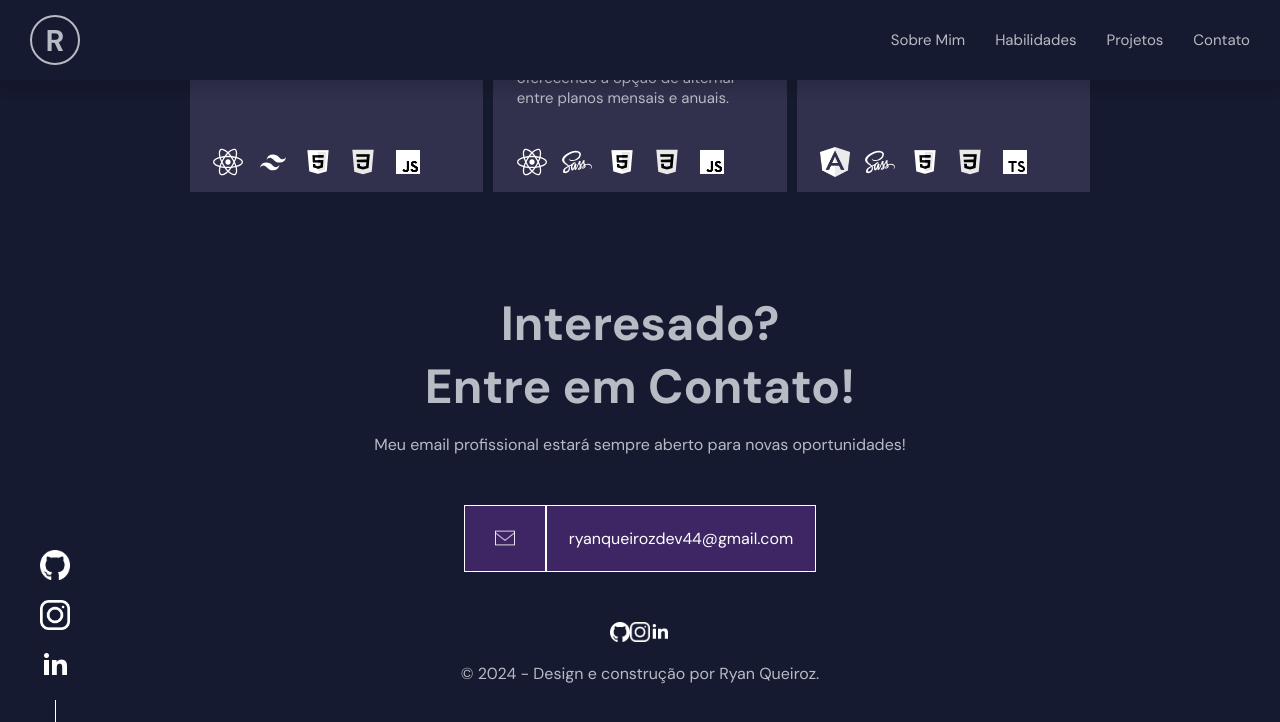
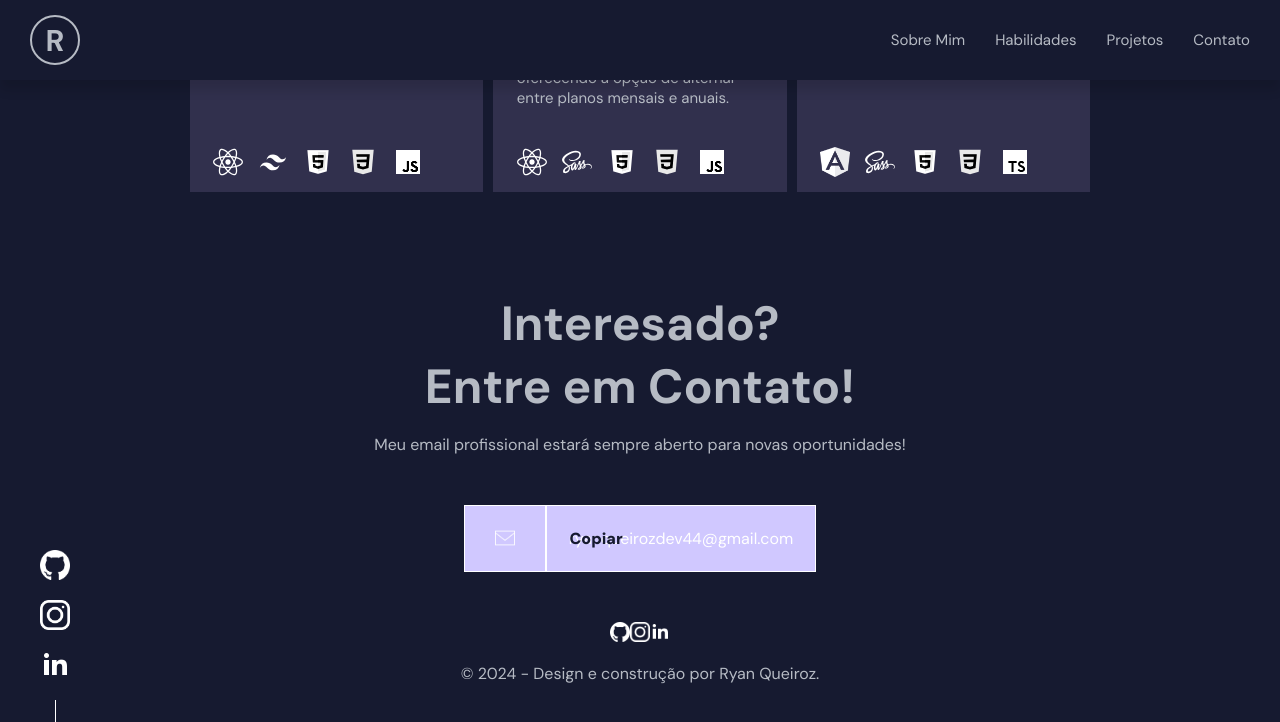
Before and after one commit to ryiianqueiroz/portfolio-1.0, a React (Create React App) app: page / in a window 1280 px wide. In both pictures the pointer is over the element 639 px from the left and 3478 px from the top of the page. Shown: the part 2940-3662 px from the top of the page. Built offline with nearby package versions, Linux system fonts and the light colour scheme.

Commit message:
copy link

```diff
--- a/src/components/Footer/Footer.css
+++ b/src/components/Footer/Footer.css
@@ -1,3 +1,7 @@
+:root {
+  --conteudo: "Copiar";
+}
+
 footer {
   max-width: 900px;
   margin: auto;
@@ -23,9 +27,19 @@ footer .email-me .btn-email {
   margin-bottom: 50px;
   transition: 0.25s ease-in;
   max-width: min-content;
+  position: relative;
+  cursor: pointer;
 }
 footer .email-me .btn-email:hover {
-  background-color: rgba(102, 51, 153, 0.5);
+  background-color: rgb(208, 200, 255);
+}
+footer .email-me .btn-email:hover::before {
+  content: var(--conteudo);
+  position: absolute;
+  top: 34.5%;
+  left: 30%;
+  color: rgb(22, 26, 48);
+  font-weight: 900;
 }
 footer .email-me .btn-email .email-img {
   border: 1px solid white;
@@ -47,8 +61,5 @@ footer .email-me .btn-email button {
   background: none;
   color: white;
 }
-footer .email-me .btn-email button:hover {
-  background-color: rgba(114, 6, 255, 0.459);
-}
 
 /*# sourceMappingURL=Footer.css.map */
--- a/src/components/Footer/Footer.js
+++ b/src/components/Footer/Footer.js
@@ -1,17 +1,42 @@
 import "./Footer.css"
+import { useRef, useEffect } from "react"
 import GitHub from "../../assets/github-logo-white.png"
 import Instagram from "../../assets/instagram-logo-white.png"
 import Linkedin from "../../assets/linkedin-white-logo.png"
 import Email from "../../assets/email-icon-white.png"
 
 function Footer() {
+
+    const ref = useRef(null);
+
+    useEffect(() => {
+        const ativarClick = (event) => {
+            let r = document.querySelector(':root');
+            r.style.setProperty('--conteudo', '"Copiado"');
+        };
+
+        const element = ref.current;
+
+        element.addEventListener('click', ativarClick);
+
+        return () => {
+          element.removeEventListener('click', ativarClick);
+        };
+    }, []);
+
+    const tirarClick = () => {
+        let r = document.querySelector(':root');
+        r.style.setProperty('--conteudo', '"Copiar"');
+    }
+
     return (
         <footer>
             <div className="email-me">
                 <h1>Interesado?</h1>
                 <h1>Entre em Contato!</h1>
                 <p>Meu email profissional estará sempre aberto para novas oportunidades!</p>
-                <div className="btn-email">
+
+                <div className="btn-email" ref={ref} onMouseLeave={tirarClick}>
                     <div className="email-img">
                         <img src={Email} alt="email-icon" />
                     </div>
--- a/src/components/Footer/Footer.scss
+++ b/src/components/Footer/Footer.scss
@@ -1,3 +1,7 @@
+:root{
+    --conteudo: "Copiar";
+}
+
 footer{
     max-width: 900px;
     margin: auto;
@@ -27,9 +31,20 @@ footer{
             margin-bottom: 50px;
             transition: 0.25s ease-in;
             max-width: min-content;
+            position: relative;
+            cursor: pointer;
 
             &:hover{
-                background-color: rgba(102, 51, 153, 0.5);
+                background-color: rgb(208, 200, 255);
+
+                &::before{
+                    content: var(--conteudo);
+                    position: absolute;
+                    top: 34.5%;
+                    left: 30%;
+                    color: rgb(22, 26, 48);
+                    font-weight: 900;
+                }
             }
 
             .email-img{
@@ -53,10 +68,6 @@ footer{
                 border: 1px solid white;
                 background: none;
                 color: white;
-
-                &:hover{
-                    background-color: rgba(114, 6, 255, 0.459);
-                }
             }
         }
     }
```
Also changed, not shown: 1 other file (tests, documents, lock files or other folders).
